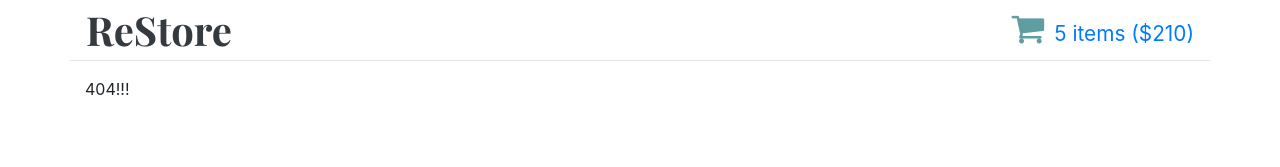
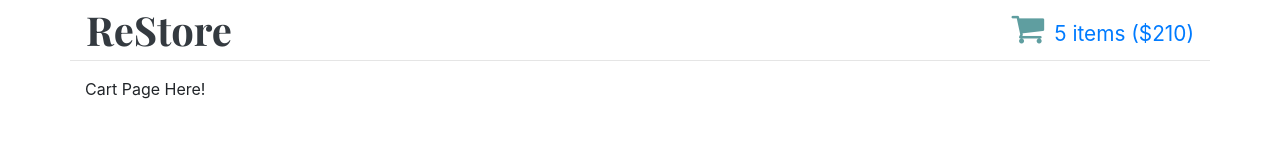
Before and after one commit to prr21/re-store, a React (Create React App) app: page /cart in a window 1280 px wide. Before the commit this address had no page. Shown: the top 167 px of the page. Built offline with nearby package versions, Linux system fonts and the light colour scheme.

Commit message:
Переименнованный компонент

```diff
--- a/src/components/app/app.js
+++ b/src/components/app/app.js
@@ -15,7 +15,7 @@ const App = () => {
 					component={HomePage}>
 				</Route>
 
-				<Route path='/cart-page'
+				<Route path='/cart'
 					component={CartPage}>
 				</Route>
 
```
